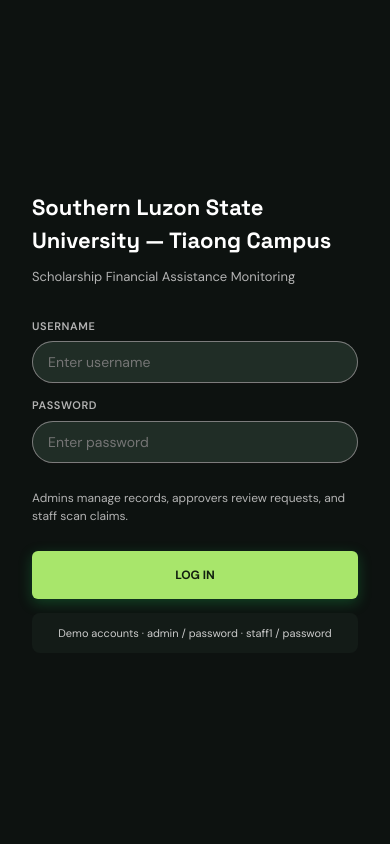
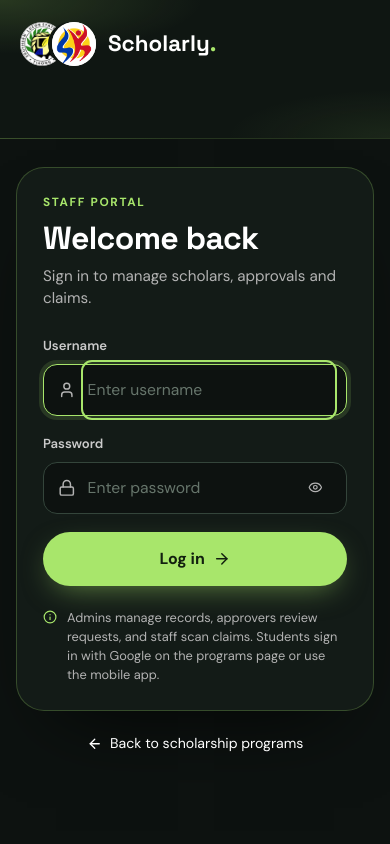
Before and after one commit to RoboticNoob-sketch/scholar, a PHP site: page /login.php in a window 390 px wide. Run offline with PHP 8.4, Linux system fonts and the light colour scheme; data that the repository does not hold is empty.

Commit message:
Redesign login page to match the landing page
Adds dual SLSU/SK branding, password show/hide, mobile layout, and removes the demo-credentials hint from the login screen.

Co-authored-by: Copilot <223556219+Copilot@users.noreply.github.com>

```diff
--- /dev/null
+++ b/web/assets/css/login.css
@@ -0,0 +1,56 @@
+/* Login page — dark forest + lime, matching the landing page */
+.lg { --lg-line: rgba(168, 230, 107, .14); display: grid; grid-template-columns: minmax(0, 1.05fr) minmax(0, .95fr); min-height: 100vh; background: var(--surface-page, #0d1210); color: var(--text-primary, #fff); font-family: var(--font-ui, 'DM Sans', sans-serif); }
+.lg *, .lg *::before, .lg *::after { box-sizing: border-box; }
+.lg a { color: inherit; text-decoration: none; }
+.lg a:hover { text-decoration: none; color: inherit; }
+:where(.lg) h1, :where(.lg) h2 { font-family: var(--font-title, 'Space Grotesk', sans-serif); margin: 0; letter-spacing: -.02em; line-height: 1.1; }
+:where(.lg) p, :where(.lg) ul { margin: 0; padding: 0; list-style: none; }
+.lg [data-lucide], .lg svg.lucide { width: 1.1em; height: 1.1em; flex: none; }
+.lg :focus-visible { outline: 2px solid var(--accent); outline-offset: 3px; border-radius: 6px; }
+
+.lg-side { position: relative; display: flex; flex-direction: column; justify-content: space-between; gap: 40px; padding: clamp(28px, 5vw, 64px); overflow: hidden; border-right: 1px solid var(--lg-line); background: radial-gradient(80% 60% at 0 0, rgba(168, 230, 107, .16), transparent 65%), radial-gradient(60% 50% at 100% 100%, rgba(168, 230, 107, .08), transparent 70%), #0f1612; }
+.lg-brand { display: inline-flex; align-items: center; gap: 12px; font-family: var(--font-title); font-weight: 700; font-size: 1.4rem; width: fit-content; }
+.lg-brand img { border-radius: 50%; background: #fff; object-fit: contain; }
+.lg-brand img + img { margin-left: -24px; box-shadow: -4px 0 0 #0f1612; }
+.lg-brand b { color: var(--accent); }
+.lg-kicker { font-size: .74rem; font-weight: 700; letter-spacing: .14em; text-transform: uppercase; color: var(--accent); margin-bottom: 18px; }
+.lg-side h1 { font-size: clamp(2rem, 4vw, 3.4rem); font-weight: 700; max-width: 520px; }
+.lg-side h1 span { color: var(--accent); }
+.lg-points { display: grid; gap: 14px; margin-top: 36px; max-width: 460px; }
+.lg-points li { display: flex; gap: 14px; align-items: flex-start; padding: 16px; border-radius: 16px; background: rgba(255, 255, 255, .03); border: 1px solid var(--lg-line); }
+.lg-points svg { color: var(--accent); width: 22px; height: 22px; margin-top: 2px; }
+.lg-points b { display: block; font-family: var(--font-title); font-size: .98rem; margin-bottom: 2px; }
+.lg-points span { font-size: .84rem; color: var(--text-secondary, #9aa89f); }
+.lg-side-foot { font-size: .78rem; color: var(--text-secondary, #9aa89f); }
+
+.lg-main { display: flex; flex-direction: column; align-items: center; justify-content: center; gap: 22px; padding: clamp(24px, 5vw, 56px); }
+.lg-card { width: 100%; max-width: 440px; padding: clamp(26px, 4vw, 40px); border-radius: 28px; border: 1px solid rgba(168, 230, 107, .24); background: #131b17; box-shadow: 0 40px 80px -40px rgba(0, 0, 0, .8); }
+.lg-eyebrow { font-size: .74rem; font-weight: 700; letter-spacing: .14em; text-transform: uppercase; color: var(--accent); margin-bottom: 10px; }
+.lg-card h2 { font-size: 2rem; margin-bottom: 8px; }
+.lg-sub { color: var(--text-secondary, #9aa89f); font-size: .95rem; margin-bottom: 26px; }
+.lg-form { display: grid; gap: 18px; }
+.lg-field { display: grid; gap: 8px; }
+.lg-field > span { font-size: .82rem; font-weight: 600; color: var(--silver-bright, #cbcbcb); }
+.lg-input { display: flex; align-items: center; gap: 10px; padding: 0 14px; height: 52px; border-radius: 14px; border: 1px solid var(--border-default, #3a4a40); background: #0d1210; transition: border-color .2s, box-shadow .2s; }
+.lg-input:focus-within { border-color: var(--accent); box-shadow: 0 0 0 4px rgba(168, 230, 107, .14); }
+.lg-input > svg { color: var(--text-secondary, #9aa89f); }
+.lg-input input { flex: 1; min-width: 0; height: 100%; background: transparent; border: 0; outline: 0; color: #fff; font: inherit; font-size: .98rem; }
+.lg-input input::placeholder { color: #66756b; }
+.lg-input input:-webkit-autofill { -webkit-text-fill-color: #fff; box-shadow: 0 0 0 40px #0d1210 inset; }
+.lg-eye { display: grid; place-items: center; width: 34px; height: 34px; border: 0; border-radius: 10px; background: transparent; color: var(--text-secondary, #9aa89f); cursor: pointer; }
+.lg-eye:hover { color: var(--accent); background: rgba(168, 230, 107, .08); }
+.lg-submit { display: inline-flex; align-items: center; justify-content: center; gap: 8px; height: 54px; border: 0; border-radius: 999px; background: var(--accent); color: var(--text-on-accent, #12200f); font: inherit; font-weight: 800; font-size: 1rem; cursor: pointer; box-shadow: 0 10px 30px -10px rgba(168, 230, 107, .55); transition: transform .2s, background .2s; }
+.lg-submit:hover { background: #b9f07e; transform: translateY(-2px); }
+.lg-note { display: flex; gap: 10px; align-items: flex-start; font-size: .8rem; line-height: 1.5; color: var(--text-secondary, #9aa89f); padding-top: 4px; }
+.lg-note svg { margin-top: 2px; color: var(--accent); }
+.lg-alert { display: flex; gap: 10px; align-items: flex-start; padding: 12px 14px; margin-bottom: 20px; border-radius: 14px; border: 1px solid rgba(255, 107, 107, .4); background: rgba(255, 107, 107, .1); color: #ffb4b4; font-size: .88rem; }
+.lg-alert svg { margin-top: 2px; }
+.lg-back { display: inline-flex; align-items: center; gap: 8px; font-size: .88rem; color: var(--text-secondary, #9aa89f); transition: color .2s; }
+.lg-back:hover { color: var(--accent) !important; }
+
+@media (max-width: 900px) {
+  .lg { grid-template-columns: 1fr; }
+  .lg-side { padding: 22px 20px; gap: 0; border-right: 0; border-bottom: 1px solid var(--lg-line); }
+  .lg-side-copy, .lg-side-foot { display: none; }
+  .lg-main { justify-content: flex-start; padding: 28px 16px 40px; }
+}
--- /dev/null
+++ b/web/assets/js/login.js
@@ -0,0 +1,12 @@
+(function () {
+  var toggle = document.querySelector('[data-pw-toggle]');
+  var input = document.querySelector('[data-pw]');
+  if (!toggle || !input) return;
+  toggle.addEventListener('click', function () {
+    var show = input.type === 'password';
+    input.type = show ? 'text' : 'password';
+    toggle.setAttribute('aria-label', show ? 'Hide password' : 'Show password');
+    toggle.innerHTML = '<i data-lucide="' + (show ? 'eye-off' : 'eye') + '"></i>';
+    if (window.lucide) window.lucide.createIcons();
+  });
+})();
--- a/web/includes/layout/layout.php
+++ b/web/includes/layout/layout.php
@@ -59,6 +59,9 @@ function render_head(string $title): void
     if (!empty(page_assets()['landing'])) {
         echo '  <link rel="stylesheet" href="' . e(asset_url('assets/css/landing.css')) . "\">\n";
     }
+    if (!empty(page_assets()['login'])) {
+        echo '  <link rel="stylesheet" href="' . e(asset_url('assets/css/login.css')) . "\">\n";
+    }
     if (!empty(page_assets()['applications'])) {
         echo '  <link rel="stylesheet" href="' . e(asset_url('assets/css/applications.css')) . "\">\n";
     }
@@ -87,6 +90,9 @@ function render_foot(): void
     echo '<script src="' . e(asset_url('assets/js/app.js')) . '"></script>' . "\n";
     if (!empty(page_assets()['landing'])) {
         echo '<script src="' . e(asset_url('assets/js/landing.js')) . '"></script>' . "\n";
+    }
+    if (!empty(page_assets()['login'])) {
+        echo '<script src="' . e(asset_url('assets/js/login.js')) . '"></script>' . "\n";
     }
     echo "</body></html>\n";
 }
@@ -189,20 +195,32 @@ function render_staff_layout(PDO $pdo, string $active, string $title, callable $
 
 function render_login_layout(string $title, callable $content): void
 {
+    $GLOBALS['page_assets'] = ['login' => true];
     render_head($title);
-    echo '<div class="login-page">';
-    echo '<div class="login-hero">';
-    echo '<div class="login-hero-inner">';
-    render_school_logo('brand-logo brand-logo-lg');
-    echo '<h1>Scholarly<span class="accent">.</span></h1>';
-    echo '<p>' . e(app_config()['school_name']) . '</p>';
-    echo '<ul class="login-features">';
-    echo '<li><i data-lucide="shield-check"></i> Track claims in real time</li>';
-    echo '<li><i data-lucide="qr-code"></i> Secure voucher & profile QR</li>';
-    echo '<li><i data-lucide="bar-chart-3"></i> Admin reports & audit trail</li>';
-    echo '</ul></div></div>';
-    echo '<div class="login-panel"><div class="login-card">';
+    $skPath = dirname(__DIR__, 2) . '/assets/images/sk-cabay-logo.png';
+    echo '<div class="lg">';
+    echo '<aside class="lg-side">';
+    echo '<a class="lg-brand" href="' . e(base_url('index.php')) . '" aria-label="Scholarly home">';
+    echo '<img src="' . e(school_logo_url()) . '" alt="" width="44" height="44">';
+    if (is_file($skPath)) {
+        echo '<img src="' . e(asset_url('assets/images/sk-cabay-logo.png')) . '" alt="" width="44" height="44">';
+    }
+    echo '<span>Scholarly<b>.</b></span></a>';
+    echo '<div class="lg-side-copy">';
+    echo '<p class="lg-kicker">SK Barangay Cabay · SLSU Tiaong</p>';
+    echo '<h1>Scholarships, <span>tracked</span> from claim to cash.</h1>';
+    echo '<ul class="lg-points">';
+    echo '<li><i data-lucide="qr-code"></i><div><b>Secure voucher QR</b><span>Every claim is verified by scan.</span></div></li>';
+    echo '<li><i data-lucide="shield-check"></i><div><b>Role-based access</b><span>Admins, approvers and staff see only what they need.</span></div></li>';
+    echo '<li><i data-lucide="bar-chart-3"></i><div><b>Reports &amp; audit trail</b><span>Every action is recorded for transparency.</span></div></li>';
+    echo '</ul></div>';
+    echo '<p class="lg-side-foot">' . e(app_config()['school_name']) . '</p>';
+    echo '</aside>';
+    echo '<main class="lg-main"><div class="lg-card">';
     $content();
-    echo '</div></div></div>';
+    echo '</div>';
+    echo '<a class="lg-back" href="' . e(base_url('index.php')) . '"><i data-lucide="arrow-left"></i> Back to scholarship programs</a>';
+    echo '</main></div>';
     render_foot();
+    unset($GLOBALS['page_assets']);
 }
--- a/web/login.php
+++ b/web/login.php
@@ -43,18 +43,17 @@ if (isset($_GET['error']) && $_GET['error'] === 'student_web') {
 }
 
 render_login_layout('Login', function () use ($error): void {
-    $school = e(app_config()['school_name']);
-    echo '<h2 class="login-title">' . $school . '</h2>';
-    echo '<p class="login-subtitle">Scholarship Financial Assistance Monitoring</p>';
+    echo '<p class="lg-eyebrow">Staff portal</p>';
+    echo '<h2>Welcome back</h2>';
+    echo '<p class="lg-sub">Sign in to manage scholars, approvals and claims.</p>';
     if ($error) {
-        echo '<div class="alert-error"><i data-lucide="alert-circle"></i><span>' . e($error) . '</span></div>';
+        echo '<div class="lg-alert" role="alert"><i data-lucide="alert-circle"></i><span>' . e($error) . '</span></div>';
     }
-    echo '<form method="post" class="form-grid">';
+    echo '<form method="post" class="lg-form">';
     echo csrf_field();
-    echo '<div><label class="field-label">Username</label><input class="input" name="username" required autocomplete="username" placeholder="Enter username"></div>';
-    echo '<div><label class="field-label">Password</label><input class="input" type="password" name="password" required autocomplete="current-password" placeholder="Enter password"></div>';
-    echo '<p class="login-hint">Admins manage records, approvers review requests, and staff scan claims.</p>';
-    echo '<button class="btn btn-primary btn-lg" type="submit">LOG IN</button>';
-    echo '<div class="login-demo">Demo accounts · admin / password · staff1 / password</div>';
+    echo '<label class="lg-field"><span>Username</span><div class="lg-input"><i data-lucide="user"></i><input name="username" required autocomplete="username" placeholder="Enter username" autofocus></div></label>';
+    echo '<label class="lg-field"><span>Password</span><div class="lg-input"><i data-lucide="lock"></i><input type="password" name="password" required autocomplete="current-password" placeholder="Enter password" data-pw><button type="button" class="lg-eye" data-pw-toggle aria-label="Show password"><i data-lucide="eye"></i></button></div></label>';
+    echo '<button class="lg-submit" type="submit">Log in <i data-lucide="arrow-right"></i></button>';
+    echo '<p class="lg-note"><i data-lucide="info"></i> Admins manage records, approvers review requests, and staff scan claims. Students sign in with Google on the programs page or use the mobile app.</p>';
     echo '</form>';
 });
```
